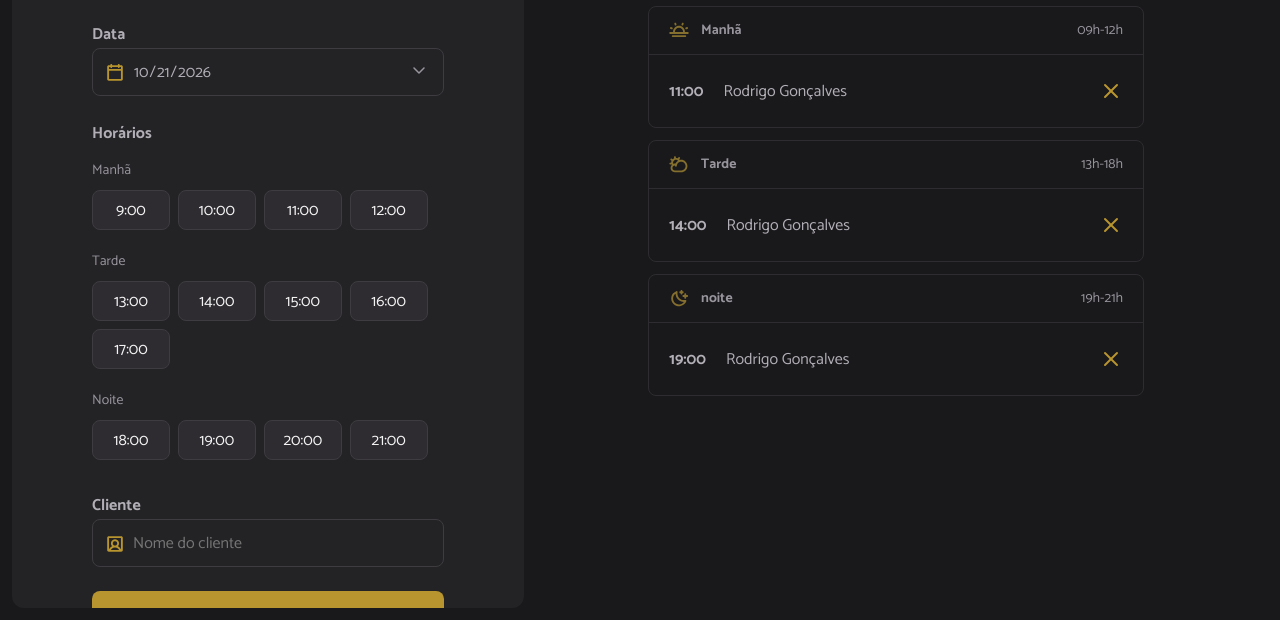
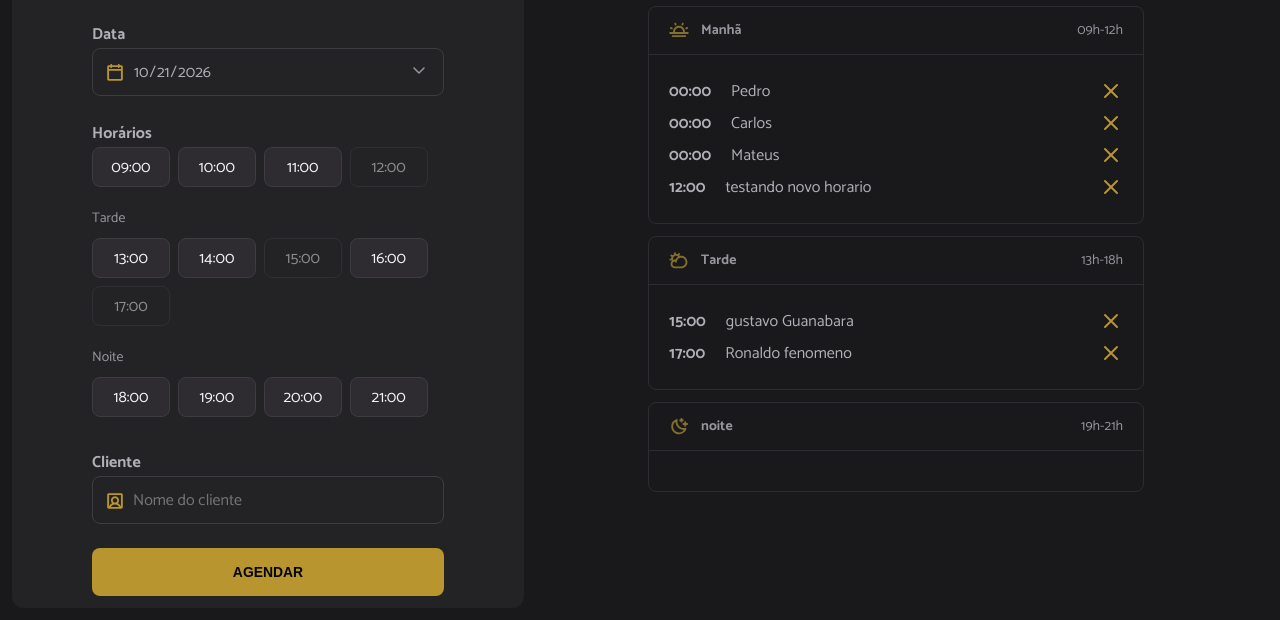
Before and after one commit to RafaelJuniorM/hairDay, a website built with webpack: page index.html in a window 1280 px wide. Shown: the part 180-800 px from the top of the page. Built offline with nearby package versions, Linux system fonts and the light colour scheme; data requests are answered from the project's data file.

Commit message:
[feat] criado função para cancelar um agendamento

```diff
--- a/server.json
+++ b/server.json
@@ -1,14 +1,79 @@
 {
   "schedules": [
     {
-      "id": 111,
+      "id": "111",
       "name": "rafael",
       "when": "2026-10-14T17:00:00.000Z"
     },
     {
-      "id": 506,
+      "id": "506",
       "name": "rafael  g",
       "when": "2026-10-14T14:00:00.000Z"
+    },
+    {
+      "id": "540",
+      "name": "rafael",
+      "when": "2026-10-14T22:00:00.000Z"
+    },
+    {
+      "id": "302",
+      "name": "pedro",
+      "when": "2026-10-14T23:00:00.000Z"
+    },
+    {
+      "id": "981",
+      "name": "maria rita",
+      "when": "2026-10-14T23:00:00.000Z"
+    },
+    {
+      "id": "668",
+      "name": "Teste novo cliente",
+      "when": "2026-10-14T23:00:00.000Z"
+    },
+    {
+      "id": "830",
+      "name": "rafael",
+      "when": "2026-10-14T23:00:00.000Z"
+    },
+    {
+      "id": 719,
+      "name": "rafael",
+      "when": "2026-10-20T23:00:00.000Z"
+    },
+    {
+      "id": 564,
+      "name": "Pedro",
+      "when": "2026-10-21T00:00:00.000Z"
+    },
+    {
+      "id": 702,
+      "name": "Carlos",
+      "when": "2026-10-21T00:00:00.000Z"
+    },
+    {
+      "id": 49,
+      "name": "Mateus",
+      "when": "2026-10-21T00:00:00.000Z"
+    },
+    {
+      "id": 838,
+      "name": "Mateus gabriel",
+      "when": "2026-10-20T23:00:00.000Z"
+    },
+    {
+      "id": 971,
+      "name": "testando novo horario",
+      "when": "2026-10-21T12:00:00.000Z"
+    },
+    {
+      "id": 454,
+      "name": "gustavo Guanabara",
+      "when": "2026-10-21T15:00:00.000Z"
+    },
+    {
+      "id": 216,
+      "name": "Ronaldo fenomeno",
+      "when": "2026-10-21T17:00:00.000Z"
     }
   ]
 }
--- a/src/main.js
+++ b/src/main.js
@@ -12,5 +12,6 @@ import "./styles/schedule.css";
 // JS
 import "./modules/form/submit.js"
 import "./modules/form/date-change.js"
+import "./modules/schedules/cancel.js"
 
 import "./modules/page-load.js"
--- a/src/modules/form/hours-click.js
+++ b/src/modules/form/hours-click.js
@@ -1,3 +1,4 @@
+//permite clicar em um horário e destacá-lo com a classe hour-selected
 export function hoursClick() {
     const hours = document.querySelectorAll(".hour-available") // seleciona todos os elementos com a classe hour-available
 
--- a/src/modules/form/hours-load.js
+++ b/src/modules/form/hours-load.js
@@ -1,25 +1,33 @@
+//desenha a lista de horários na tela, marca os que já passaram como indisponíveis e adiciona os títulos Manhã, Tarde e Noite.
+
 import dayjs from "dayjs"
 import {openingHours} from "../../utils/opening-hours.js"
 import {hoursClick} from "./hours-click.js"
 
 const hours = document.getElementById("hours")
 
-export function hoursLoad({date}){
+export function hoursLoad({date, dailySchedules}){
     // limpa a lista de horários
     hours.innerHTML = ""
 
+    // obte a lista de horario ocupados
+    const unavailableHours = dailySchedules.map((schedule) =>
+        dayjs(schedule.when).format("HH:mm")) // mapeia os agendamentos do dia e retorna um array com os horarios indisponiveis
+    console.log(unavailableHours)
+
+    // pecorrendo o array com os horarios de abertura e pegando somente a hora
     const openig = openingHours.map((hour) => {
         // recupera somente a hora
         const [scheduleHour] = hour.split(":") // desestruturação do array, pegando o primeiro elemento. split separa a string em um array, usando o ":" como separador.
 
+        // adiciona a hora na date e verifica se esta no passado.
+        const isHourPast = dayjs(date).add(scheduleHour, "hour").isBefore(dayjs())
 
-        // adiciona a hora na date e verifica se esta no passado.
-        const isHoutPast = dayjs(date).add(scheduleHour, "hour").isAfter(dayjs())
-
+        const available = !unavailableHours.includes(hour) && !isHourPast
 
         return { // retornando um array de objetos com a hora e se esta disponivel ou não
             hour,
-            available: isHoutPast
+            available,
         }
 
     })
--- a/src/modules/form/submit.js
+++ b/src/modules/form/submit.js
@@ -1,11 +1,11 @@
 import dayjs from 'dayjs'
 import { schedulesNew } from '../../services/schedule-new.js'
-
+import { scheduleDay } from '../schedules/load.js'
 
 const form = document.querySelector('form')
 const selectedDate = document.getElementById('date')
 const clienteName = document.getElementById('client')
-// date atual para o input
+// data atual para ser mostrada no input
 const inputToday = dayjs(new Date()).format('YYYY-MM-DD')
 
 // carrega a data atual e define a data minima como sendo a data atual
@@ -44,6 +44,11 @@ form.addEventListener('submit', async (event) =>{
         // faz o agendamento na API
         await schedulesNew({ id, name, when })
 
+        // atualiza a lista de agendamentos do dia e os horarios disponiveis
+        await scheduleDay()
+
+        // limpa o input do nome do cliente
+        clienteName.value = ""
     }catch (error) {
         alert("Não foi possivel realizar o agendamento. Tente novamente mais tarde.")
         console.error(error)
--- /dev/null
+++ b/src/modules/schedules/cancel.js
@@ -0,0 +1,22 @@
+const periods = document.querySelectorAll(".period")
+
+// Gera evento de click para cada lista (manha, tarde e noite)
+periods.forEach((period) => {
+
+    period.addEventListener("click", (event) =>{
+        if(event.target.classList.contains("cancel-icon")){
+            //obtem a li pai do elemento clicado
+            const item = event.target.closest("li")
+            const {id} = item.dataset // desestruturação do objeto, pegando a propriedade id do dataset do elemento li
+
+            if (id) {
+                const isConfirm = confirm("Deseja realmente cancelar este agendamento?") // exibe uma caixa de confirmação para o usuário
+
+                if(isConfirm) {
+                    console.log(`Agendamento com ID ${id} cancelado.`)
+                }
+            }
+
+        }
+    })
+})
--- a/src/modules/schedules/load.js
+++ b/src/modules/schedules/load.js
@@ -1,6 +1,6 @@
 import { scheduleFetchByDay } from "../../services/schedule-fetch-by-day.js"
 import { hoursLoad } from "../form/hours-load.js"
-
+import {  schedulesShow  } from "./show.js"
 // seleciona o input de data do formulário
 const selectedDate = document.getElementById("date")
 
@@ -11,7 +11,9 @@ export async function scheduleDay() {
     // busca na API os agendamentos
     const dailySchedules = await  scheduleFetchByDay({date})
 
+    // renderiza os agendamentos já confirmados do dia
+    schedulesShow({dailySchedules})
 
     // renderiza os horarios disponiveis
-    hoursLoad({date})
+    hoursLoad({date, dailySchedules})
 }
--- /dev/null
+++ b/src/modules/schedules/show.js
@@ -0,0 +1,53 @@
+import dayjs from "dayjs";
+
+// seleciona as sessoes manha. tarde e noite
+const periodMorning = document.getElementById("period-morning");
+const periodAfternoon = document.getElementById("period-afternoon");
+const periodNight = document.getElementById("period-night");
+
+export function schedulesShow({ dailySchedules }) {
+  try {
+    // Limpa as listas
+    periodMorning.innerHTML = "";
+    periodAfternoon.innerHTML = "";
+    periodNight.innerHTML = "";
+
+    dailySchedules.forEach((schedule) => {
+      const item = document.createElement("li");
+      const time = document.createElement("strong");
+      const name = document.createElement("span");
+
+      // adiciona o id do agendamento
+      item.setAttribute("data-id", schedule.id);
+
+      time.textContent = dayjs(schedule.when).format("HH:mm");
+      name.textContent = schedule.name;
+
+      // cria o icone de cancelar o agendamento
+      const cancelIcon = document.createElement("img");
+      cancelIcon.classList.add("cancel-icon");
+      cancelIcon.setAttribute("src", "./src/assets/cancel.svg");
+      cancelIcon.setAttribute("alt", "Cancelar");
+
+      // adiciona o tempo, nome e icone no item
+      item.append(time, name, cancelIcon);
+
+      // obtem somente a hora
+      const hour = dayjs(schedule.when).hour();
+      // renderiza o agendamento na sessao
+      if (hour <= 12) {
+        periodMorning.appendChild(item);
+      } else if (hour > 12 && hour <= 18) {
+        periodAfternoon.appendChild(item);
+      } else {
+        periodNight.appendChild(item);
+      }
+
+    });
+  } catch (error) {
+    alert(
+      "Erro ao carregar os agendamentos do dia. Tente novamente mais tarde.",
+    );
+    console.error(error);
+  }
+}
--- a/src/services/schedule-fetch-by-day.js
+++ b/src/services/schedule-fetch-by-day.js
@@ -2,7 +2,7 @@ import dayjs from "dayjs"
 import {apiConfig} from "./api-config.js"
 
 // função que busca os agendamentos do dia selecionado
-export async function scheduleFetchByDay(date) {
+export async function scheduleFetchByDay({ date }) {
     try {
         // fazendo a requisição
         const response = await fetch(`${apiConfig.baseURL}/schedules`)
--- a/src/utils/opening-hours.js
+++ b/src/utils/opening-hours.js
@@ -1,5 +1,5 @@
 export const openingHours = [
-    "9:00",
+    "09:00",
     "10:00",
     "11:00",
     "12:00",
```
Also changed, not shown: index.html (+6 -6 lines).
